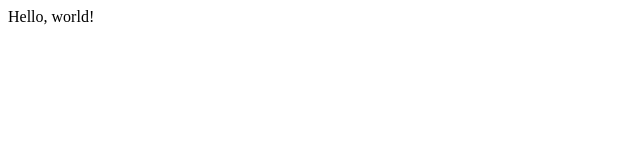
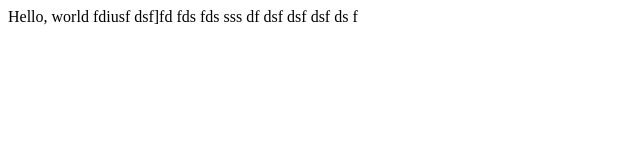
Before and after one commit to aau8/learn_git, a plain HTML site: page index.html in a window 1280 px wide. Shown: the whole page, without its empty margins (0-640 px from the left). Drawn offline with Linux system fonts and the light colour scheme.

Commit message:
change file from github

```diff
--- a/index.html
+++ b/index.html
@@ -7,6 +7,19 @@
 	<title>Document</title>
 </head>
 <body>
-	Hello, world!
+	Hello, world
+
+
+
+	fdiusf dsf]fd
+	fds
+	fds
+	sss
+	df
+	dsf
+	dsf
+	dsf
+	ds
+	f
 </body>
 </html>
```
